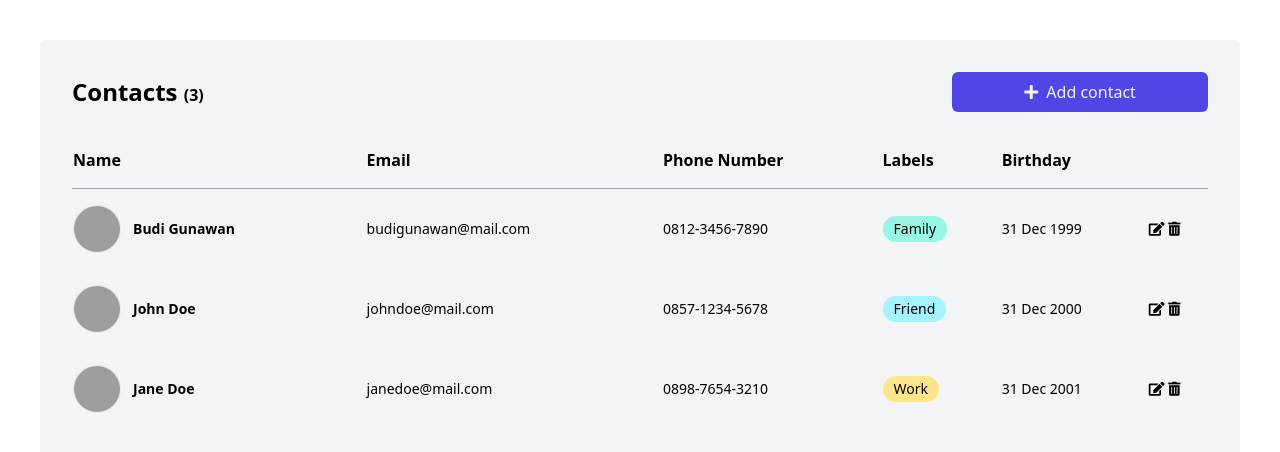
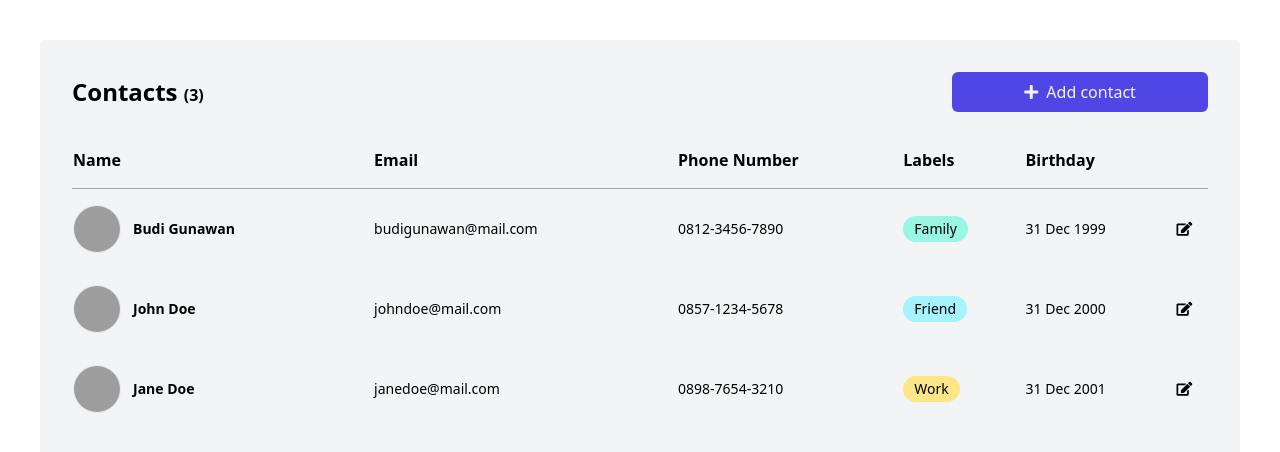
Before and after one commit to budiigunawan/charm, a plain HTML site: page index.html in a window 1280 px wide. Drawn offline with nearby package versions, Linux system fonts and the light colour scheme; grey boxes are pictures that could not be loaded.

Commit message:
refactor: adjust edit button on table

```diff
--- a/index.html
+++ b/index.html
@@ -82,12 +82,9 @@
               <td
                 class="border-t-0 border-l-0 border-r-0 text-sm whitespace-nowrap py-4"
               >
-                <button>
+                <a href="/detail/?id=1">
                   <i class="fas fa-edit" title="edit"></i>
-                </button>
-                <button>
-                  <i class="fas fa-trash-alt" title="delete"></i>
-                </button>
+                </a>
               </td>
             </tr>
             <tr>
@@ -128,12 +125,9 @@
               <td
                 class="border-t-0 border-l-0 border-r-0 text-sm whitespace-nowrap py-4"
               >
-                <button>
+                <a href="/detail/?id=1">
                   <i class="fas fa-edit" title="edit"></i>
-                </button>
-                <button>
-                  <i class="fas fa-trash-alt" title="delete"></i>
-                </button>
+                </a>
               </td>
             </tr>
             <tr>
@@ -174,12 +168,9 @@
               <td
                 class="border-t-0 border-l-0 border-r-0 text-sm whitespace-nowrap py-4"
               >
-                <button>
+                <a href="/detail/?id=1">
                   <i class="fas fa-edit" title="edit"></i>
-                </button>
-                <button>
-                  <i class="fas fa-trash-alt" title="delete"></i>
-                </button>
+                </a>
               </td>
             </tr>
           </tbody>
```
